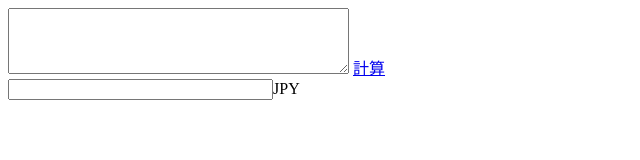
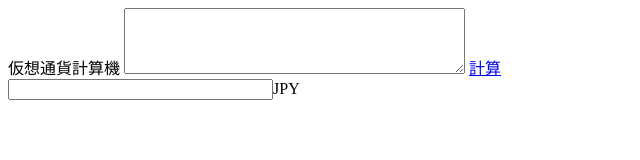
Before and after one commit to haradayu/coin_calculator, a plain HTML site: page index.html in a window 1280 px wide. Shown: the whole page, without its empty margins (0-640 px from the left). Drawn offline with nearby package versions, Linux system fonts and the light colour scheme.

Commit message:
HTMLを修正

```diff
--- a/index.html
+++ b/index.html
@@ -24,6 +24,7 @@
 
 </style>
 <body>
+仮想通貨計算機
 <textarea id="formula" value="" name="formula" rows="4" cols="40"></textarea>
 <a href="javascript:void('0');" onclick="openURL()">計算</a><br>
 <input id="answer" type="text" name="answer" size="30">JPY
```
